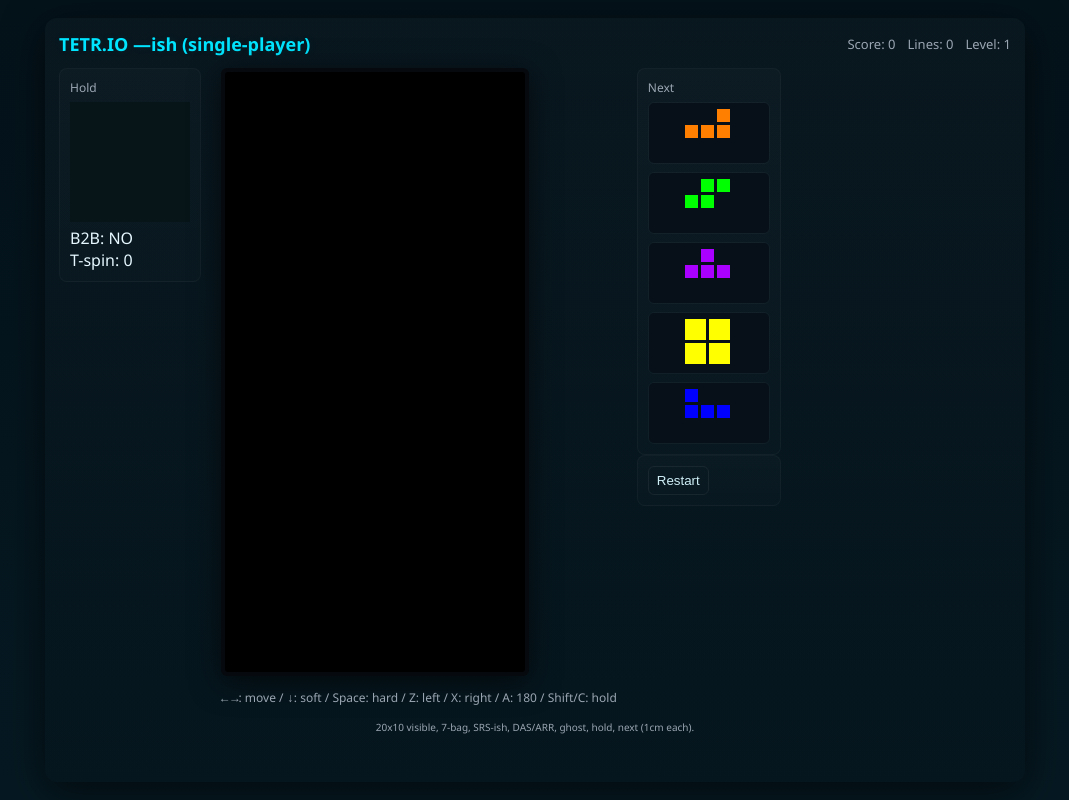
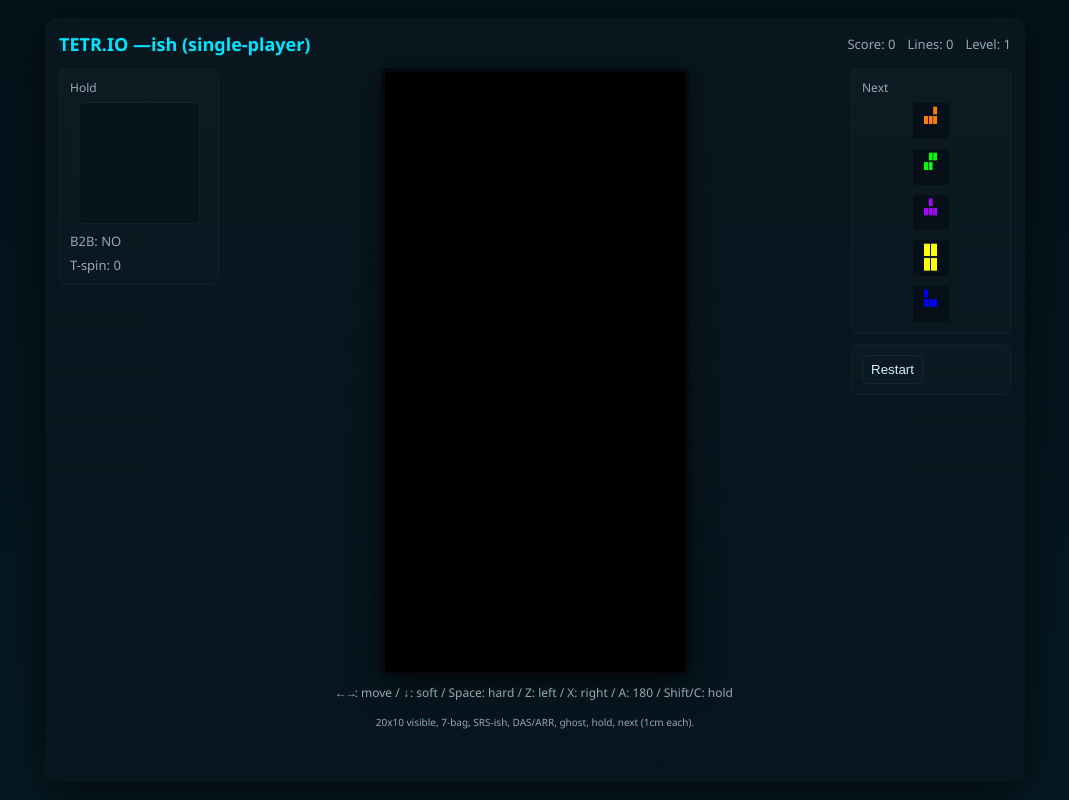
Before and after one commit to enswapwar/tetr.io-clone, a plain HTML site: page index.html in a window 1280 px wide. Shown: the whole page, without its empty margins (105-1174 px from the left). Drawn offline with Linux system fonts and the light colour scheme.

Commit message:
Update style.css

```diff
--- a/style.css
+++ b/style.css
@@ -6,6 +6,7 @@
   --glass: rgba(255,255,255,0.03);
 }
 
+/* Reset */
 *{box-sizing:border-box;margin:0;padding:0}
 html,body,#app{height:100%}
 body{
@@ -30,17 +31,36 @@ header{display:flex;justify-content:space-between;align-items:center;margin-bott
 header h1{font-size:18px;color:var(--accent);text-shadow:0 0 10px rgba(0,230,255,0.08)}
 .info{display:flex;gap:12px;font-size:13px;color:var(--muted)}
 
-main{display:flex;gap:20px}
-.left{flex:1;display:flex;flex-direction:column;align-items:center}
-canvas#board{background:var(--panel);border-radius:6px;border:4px solid rgba(0,0,0,0.6); box-shadow: 0 6px 30px rgba(0,0,0,0.6)}
-.controls-hint{margin-top:8px;color:var(--muted);font-size:12px}
+main{display:flex;gap:20px;align-items:flex-start}
+.left-panel{width:160px}
+.center-panel{flex:1;display:flex;flex-direction:column;align-items:center}
+.right-panel{width:160px;display:flex;flex-direction:column;gap:10px}
 
-.right{width:260px;display:flex;flex-direction:column;gap:10px}
+/* Board canvas */
+canvas#board{
+  background:var(--panel);
+  border-radius:6px;
+  border:4px solid rgba(0,0,0,0.6);
+  box-shadow: 0 6px 30px rgba(0,0,0,0.6);
+  display:block;
+  outline: none;
+}
+
+/* Hold box */
 .box{background:linear-gradient(180deg, rgba(255,255,255,0.02), rgba(255,255,255,0.01));padding:10px;border-radius:8px;border:1px solid var(--glass)}
 .box .label{font-size:12px;color:var(--muted);margin-bottom:6px}
-#next-list{display:flex;flex-direction:column;gap:8px}
-.next-canvas{background:transparent;border-radius:6px;border:1px solid rgba(255,255,255,0.03)}
+.hold-box canvas{background:transparent;border-radius:6px;border:1px solid rgba(255,255,255,0.03);display:block;margin:0 auto}
+
+/* Meta display under hold */
+.meta{margin-top:8px;color:var(--muted);font-size:13px;display:flex;flex-direction:column;gap:6px}
+
+/* Next list: each preview is 1cm x 1cm in CSS space */
+#next-list{display:flex;flex-direction:column;gap:8px;align-items:center}
+.next-canvas{width:1cm;height:1cm;border-radius:4px;border:1px solid rgba(255,255,255,0.03);background:#071018}
+
+/* small box */
 .small{font-size:12px}
 button{background:transparent;border:1px solid rgba(255,255,255,0.06);color:#cfeff7;padding:6px 8px;border-radius:6px;cursor:pointer}
 button:hover{border-color:var(--accent);box-shadow:0 6px 20px rgba(0,230,255,0.04)}
+.controls-hint{margin-top:8px;color:var(--muted);font-size:12px;text-align:center}
 footer{margin-top:12px;color:var(--muted);font-size:12px;text-align:center}
```
